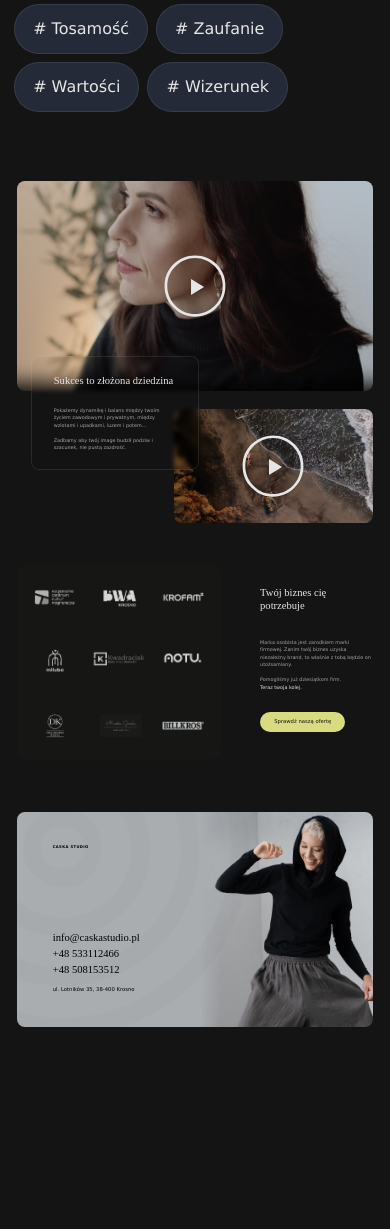
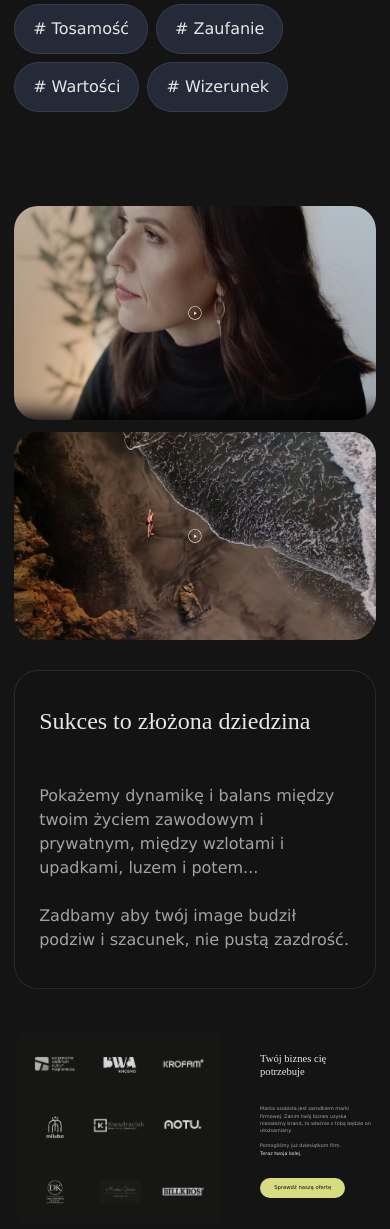
Before and after one commit to MakiBM/caska-studio, a PHP site: page / in a window 390 px wide. Shown: the part 2742-3971 px from the top of the page. Before the commit the page ends 3769 px from the top, so only its background shows below. Run offline with PHP 8.4, Linux system fonts and the light colour scheme; some web fonts are replaced.

Commit message:
video mobile

```diff
--- a/components/tag-cloud.php
+++ b/components/tag-cloud.php
@@ -121,6 +121,7 @@
   }
 
   @media (max-width: 1024px) {
+
     .tag-cloud {
       margin-top: 0;
     }
--- a/components/video-grid.php
+++ b/components/video-grid.php
@@ -64,6 +64,8 @@
     position: absolute;
     top: 50%;
     left: 50%;
+    width: 64rem;
+    height: 64rem;
     transform: translate(-50%, -50%);
   }
 
@@ -81,7 +83,7 @@
     border-radius: 36rem;
     background-color: rgba(20,20,20, 0.02);
     border: 1rem solid rgba(230,230,230, 0.1);
-    backdrop-filter: blur(10rem);
+    backdrop-filter: blur(10px);
   }
 
   .video-grid__title {
@@ -99,4 +101,62 @@
       margin-top: 36rem;
     }
   }
+
+  @media (max-width: 1024px) {
+
+    .video-grid {
+      margin-top: 80px;
+    }
+
+    .video-grid__container {
+      max-width: clamp(320px, calc(100% - 128rem), calc(600px - 128rem));
+      margin: 64rem auto;
+      padding: 0;
+      gap: 12px;
+    }
+
+    /* Grid positioning */
+    .video-grid__content {
+      order: 3;
+      width: 100%;
+      margin-left: 0;
+      margin-right: 0;
+      margin-top: 18px;
+      top: 0;
+    }
+
+    .video-grid__video.--video-2 {
+      order: 2;
+      width: 100%;
+    }
+    /* End of grid positioning */
+
+    .video-grid__video {
+      border-radius: 24px;
+    }
+
+    .video-grid__play {
+      width: 64rem;
+      height: 64rem;
+    }
+
+    .video-grid__content {
+      padding: 36px 24px;
+      border-radius: 24px;
+      border: 1px solid rgba(230,230,230, 0.1);
+    }
+
+    .video-grid__title {
+      font-size: 24px;
+      margin-bottom: 48px;
+    }
+
+    .video-grid__text {
+      font-size: 16px;
+
+      p + p {
+        margin-top: 24px;
+      }
+    }
+  }
 </style>
```
